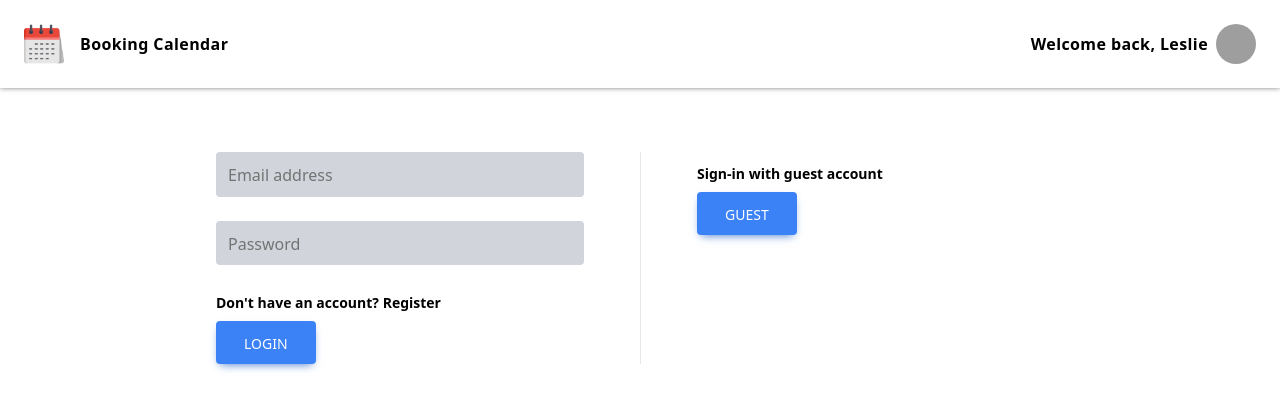
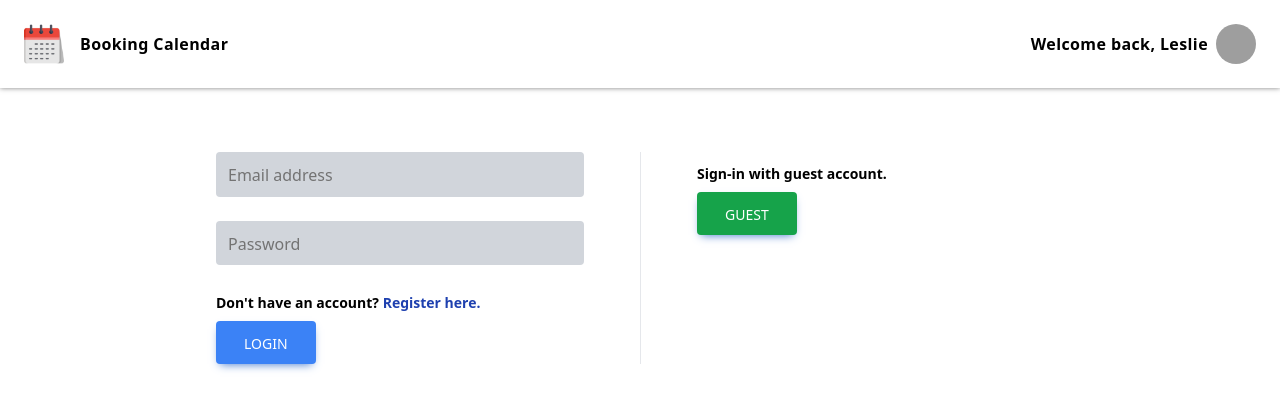
Before and after one commit to gazjosef/booking-calendar, a Next.js app in the folder frontend/: page / in a window 1280 px wide. Shown: the top 410 px of the page. Built offline with nearby package versions, Linux system fonts and the light colour scheme; grey boxes are pictures that could not be loaded.

Commit message:
Updated Buttons

```diff
--- a/frontend/components/Header.jsx
+++ b/frontend/components/Header.jsx
@@ -1,6 +1,8 @@
-import React from 'react'
+import { useState } from 'react'
 
 const Header = () => {
+  const [user, setUser] = useState(false)
+
   return (
     <header className="p-6 shadow-[0_0_5px_0_rgba(0,0,0,0.5)]">
       <div className="container mx-auto flex items-center justify-between font-semibold tracking-wide">
@@ -12,7 +14,7 @@ const Header = () => {
           />
           <h2 className="ml-2">Booking Calendar</h2>
         </div>
-        <div className=" flex items-center gap-2">
+        <div className="flex items-center gap-2">
           <p>Welcome back, Leslie</p>
           <img
             src="https://images.unsplash.com/photo-1494790108377-be9c29b29330?ixlib=rb-1.2.1&ixid=eyJhcHBfaWQiOjEyMDd9&auto=format&fit=facearea&facepad=2&w=256&h=256&q=80"
--- a/frontend/pages/calendar.jsx
+++ b/frontend/pages/calendar.jsx
@@ -245,6 +245,14 @@ export default function Calendar() {
                 <p>No bookings for today.</p>
               )}
             </ol>
+            <button
+              type="button"
+              className="inline-block rounded bg-blue-500 px-7 pt-3 pb-2.5 text-sm font-medium uppercase leading-normal text-white shadow-[0_4px_9px_-4px_#3b71ca] transition duration-150 ease-in-out hover:bg-blue-600 hover:shadow-[0_8px_9px_-4px_rgba(59,113,202,0.3),0_4px_18px_0_rgba(59,113,202,0.2)] focus:bg-blue-600 focus:shadow-[0_8px_9px_-4px_rgba(59,113,202,0.3),0_4px_18px_0_rgba(59,113,202,0.2)] focus:outline-none focus:ring-0 active:bg-blue-700 active:shadow-[0_8px_9px_-4px_rgba(59,113,202,0.3),0_4px_18px_0_rgba(59,113,202,0.2)]"
+              data-te-ripple-init
+              data-te-ripple-color="light"
+            >
+              Book
+            </button>
           </section>
         </div>
       </div>
--- a/frontend/pages/index.jsx
+++ b/frontend/pages/index.jsx
@@ -42,11 +42,13 @@ export default function Example() {
 
               <div className="text-center lg:text-left">
                 <p className="my-2 pt-1 text-sm font-semibold">
-                  Don't have an account? <Link href="/register">Register</Link>
-                  <a
-                    href="#!"
-                    className="text-danger hover:text-danger-600 focus:text-danger-600 active:text-danger-700 transition duration-150 ease-in-out"
-                  ></a>
+                  Don't have an account?{' '}
+                  <Link
+                    href="/register"
+                    className="text-danger hover:text-danger-600 focus:text-danger-600 active:text-danger-700 font-bold text-blue-800 transition duration-150 ease-in-out"
+                  >
+                    Register here.
+                  </Link>
                 </p>
                 <button
                   type="button"
@@ -64,12 +66,12 @@ export default function Example() {
           <section className="mt-12 md:mt-0 md:pl-14">
             <div className="mt-auto">
               <p className="my-2 pt-1 text-sm font-semibold">
-                Sign-in with guest account
+                Sign-in with guest account.
               </p>
               <Link href="/calendar">
                 <button
                   type="button"
-                  className="inline-block rounded bg-blue-500 px-7 pt-3 pb-2.5 text-sm font-medium uppercase leading-normal text-white shadow-[0_4px_9px_-4px_#3b71ca] transition duration-150 ease-in-out hover:bg-blue-600 hover:shadow-[0_8px_9px_-4px_rgba(59,113,202,0.3),0_4px_18px_0_rgba(59,113,202,0.2)] focus:bg-blue-600 focus:shadow-[0_8px_9px_-4px_rgba(59,113,202,0.3),0_4px_18px_0_rgba(59,113,202,0.2)] focus:outline-none focus:ring-0 active:bg-blue-700 active:shadow-[0_8px_9px_-4px_rgba(59,113,202,0.3),0_4px_18px_0_rgba(59,113,202,0.2)]"
+                  className="inline-block rounded bg-green-600 px-7 pt-3 pb-2.5 text-sm font-medium uppercase leading-normal text-white shadow-[0_4px_9px_-4px_#3b71ca] transition duration-150 ease-in-out hover:bg-green-700 hover:shadow-[0_8px_9px_-4px_rgba(59,113,202,0.3),0_4px_18px_0_rgba(59,113,202,0.2)] focus:bg-blue-600 focus:shadow-[0_8px_9px_-4px_rgba(59,113,202,0.3),0_4px_18px_0_rgba(59,113,202,0.2)] focus:outline-none focus:ring-0 active:bg-blue-700 active:shadow-[0_8px_9px_-4px_rgba(59,113,202,0.3),0_4px_18px_0_rgba(59,113,202,0.2)]"
                   data-te-ripple-init
                   data-te-ripple-color="light"
                 >
--- a/frontend/pages/register.jsx
+++ b/frontend/pages/register.jsx
@@ -74,14 +74,12 @@ const register = () => {
 
               <div className="text-center lg:text-left">
                 <p className="my-2 pt-1 text-sm font-semibold">
-                  Don't have an account?{' '}
-                  <Link href="/">
-                    {/* <a
-                      href="#!"
-                      className="text-danger hover:text-danger-600 focus:text-danger-600 active:text-danger-700 transition duration-150 ease-in-out"
-                    > */}
-                    Register
-                    {/* </a> */}
+                  Already have an account?{' '}
+                  <Link
+                    href="/"
+                    className="text-danger hover:text-danger-600 focus:text-danger-600 active:text-danger-700 font-bold text-blue-800 transition duration-150 ease-in-out"
+                  >
+                    Login here.
                   </Link>
                 </p>
                 <button
@@ -100,12 +98,12 @@ const register = () => {
           <section className="mt-12 md:mt-0 md:pl-14">
             <div className="mt-auto">
               <p className="my-2 pt-1 text-sm font-semibold">
-                Sign-in with guest account
+                Sign-in with guest account.
               </p>
               <Link href="/calendar">
                 <button
                   type="button"
-                  className="inline-block rounded bg-blue-500 px-7 pt-3 pb-2.5 text-sm font-medium uppercase leading-normal text-white shadow-[0_4px_9px_-4px_#3b71ca] transition duration-150 ease-in-out hover:bg-blue-600 hover:shadow-[0_8px_9px_-4px_rgba(59,113,202,0.3),0_4px_18px_0_rgba(59,113,202,0.2)] focus:bg-blue-600 focus:shadow-[0_8px_9px_-4px_rgba(59,113,202,0.3),0_4px_18px_0_rgba(59,113,202,0.2)] focus:outline-none focus:ring-0 active:bg-blue-700 active:shadow-[0_8px_9px_-4px_rgba(59,113,202,0.3),0_4px_18px_0_rgba(59,113,202,0.2)]"
+                  className="inline-block rounded bg-green-600 px-7 pt-3 pb-2.5 text-sm font-medium uppercase leading-normal text-white shadow-[0_4px_9px_-4px_#3b71ca] transition duration-150 ease-in-out hover:bg-green-700 hover:shadow-[0_8px_9px_-4px_rgba(59,113,202,0.3),0_4px_18px_0_rgba(59,113,202,0.2)] focus:bg-blue-600 focus:shadow-[0_8px_9px_-4px_rgba(59,113,202,0.3),0_4px_18px_0_rgba(59,113,202,0.2)] focus:outline-none focus:ring-0 active:bg-blue-700 active:shadow-[0_8px_9px_-4px_rgba(59,113,202,0.3),0_4px_18px_0_rgba(59,113,202,0.2)]"
                   data-te-ripple-init
                   data-te-ripple-color="light"
                 >
```
